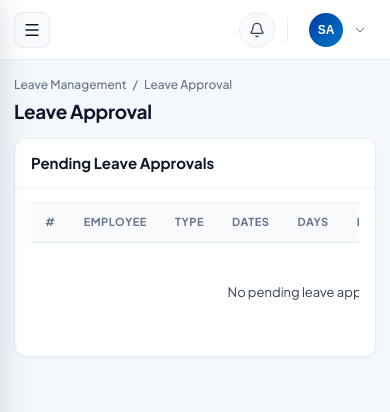
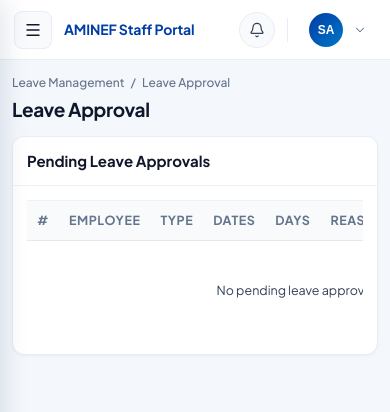
Before and after one commit to abiyuababil/aminef-internal-system, a Laravel app: page /approvals in a window 390 px wide. Shown: the top 412 px of the page. Run offline with Laravel 12, Linux system fonts and the light colour scheme; a user stored in the database is signed in; data comes from the database, SQL or seed files in the repository; data that the repository does not hold is empty.

Commit message:
feat: UI revamp with AMINEF Cobalt sidebar, white topbar, modern tables, and mobile UX

```diff
--- a/public/css/aminef.css
+++ b/public/css/aminef.css
@@ -1038,7 +1038,8 @@ input[type="time"] { cursor: pointer; }
     border-radius: 8px;
 }
 
-.mobile-menu-btn { display: none; }
+.mobile-menu-btn,
+.mobile-topbar-brand { display: none; }
 .mobile-sidebar-backdrop {
     display: none;
     position: fixed;
@@ -1054,12 +1055,19 @@ input[type="time"] { cursor: pointer; }
         padding: 0 14px;
     }
     .topbar-context-pill, .profile-text-wrap { display: none; }
+    .mobile-topbar-brand {
+        display: inline-block;
+        font-size: 14px;
+        font-weight: 700;
+        color: var(--aminef-cobalt);
+        letter-spacing: -0.01em;
+    }
     .mobile-menu-btn {
         display: inline-flex !important;
         align-items: center;
         justify-content: center;
-        width: 36px;
-        height: 36px;
+        width: 38px;
+        height: 38px;
         border-radius: 8px;
         border: 1px solid var(--aminef-border);
         background: #f8fafc;
@@ -1068,28 +1076,38 @@ input[type="time"] { cursor: pointer; }
     }
 
     .sidebar {
-        width: 260px !important;
+        width: 264px !important;
         transform: translateX(-100%);
         transition: transform 0.22s ease;
         z-index: 1050;
     }
     .sidebar.mobile-open { transform: translateX(0); }
-    .sidebar.collapsed .sidebar-brand-link,
+    .sidebar.collapsed .sidebar-brand-header { justify-content: flex-start; padding: 0 16px; }
+    .sidebar.collapsed .sidebar-brand-link { display: flex !important; }
     .sidebar.collapsed .nav-text,
     .sidebar.collapsed .nav-badge { display: inline-flex; }
-    .sidebar.collapsed .nav-link { justify-content: flex-start; padding: 9px 12px; margin: 0 0 2px; }
+    .sidebar.collapsed .nav-link { justify-content: flex-start; padding: 10px 12px; margin: 0 0 2px; }
     .sidebar-nav-toggle-row { display: none; }
 
     .main-wrap,
     .sidebar.collapsed ~ .main-wrap {
         margin-left: 0 !important;
     }
-    .main-content { padding: 16px 14px 36px; }
+    .main-content { padding: 14px 12px 36px; }
 
+    .welcome-banner { padding: 16px; border-radius: 12px; }
+    .welcome-banner h1 { font-size: 17px; }
+    .btn-welcome-cta { width: 100%; justify-content: center; }
+
+    .stats-grid { grid-template-columns: 1fr; gap: 12px; }
     .page-title { font-size: 19px; margin-bottom: 14px; }
-    .aminef-card-header { flex-wrap: wrap; padding: 13px 16px; }
-    .aminef-card-body { padding: 14px 16px; }
+    .aminef-card-header { flex-wrap: wrap; padding: 13px 14px; }
+    .aminef-card-body { padding: 14px; }
     .form-grid-2 { grid-template-columns: 1fr; }
+
+    .table-responsive { -webkit-overflow-scrolling: touch; }
+    .data-table thead th,
+    .data-table tbody td { padding: 10px 10px; font-size: 12.5px; }
 
     .filter-toolbar { flex-direction: column; align-items: stretch; }
     .filter-left, .filter-right { width: 100%; }
@@ -1107,12 +1125,29 @@ input[type="time"] { cursor: pointer; }
 
     .btn-action-uniform,
     .btn-save-green,
-    .btn-secondary { min-height: 36px; }
+    .btn-secondary { min-height: 38px; }
 
     .calendar-grid { min-width: 640px; }
 }
 
 @media (max-width: 640px) {
+    .aminef-modal-backdrop {
+        align-items: flex-end;
+        padding: 0;
+    }
+    .aminef-modal {
+        border-radius: 16px 16px 0 0;
+        max-height: 90vh;
+    }
+    .form-actions {
+        flex-direction: column-reverse;
+    }
+    .form-actions .btn-save-green,
+    .form-actions .btn-secondary,
+    .form-actions .btn-action-uniform {
+        width: 100%;
+        text-align: center;
+    }
     .date-range-row { grid-template-columns: 1fr 1fr; }
     .date-range-remove-wrap {
         grid-column: 1 / -1;
--- a/resources/views/layouts/app.blade.php
+++ b/resources/views/layouts/app.blade.php
@@ -141,6 +141,7 @@
                 <button type="button" class="mobile-menu-btn" id="mobileMenuBtn" aria-label="Open Navigation">
                     <i data-lucide="menu" style="width:18px;height:18px;"></i>
                 </button>
+                <span class="mobile-topbar-brand">AMINEF Staff Portal</span>
                 <span class="topbar-context-pill">
                     <span class="topbar-context-dot"></span>
                     {{ now()->format('l, d M Y') }} &bull; WIB
```
